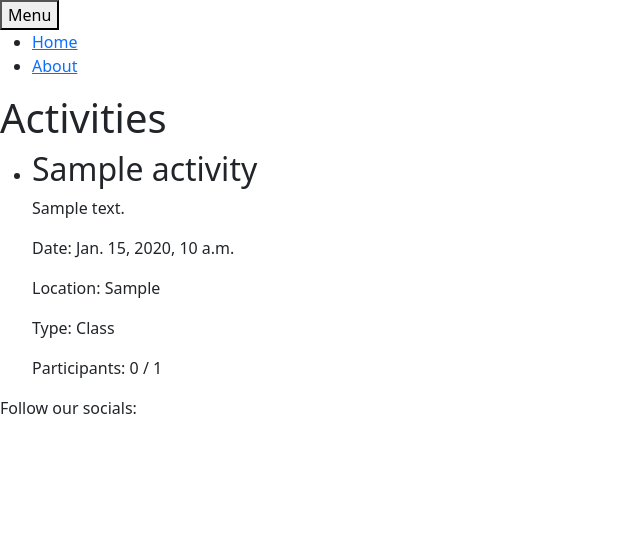
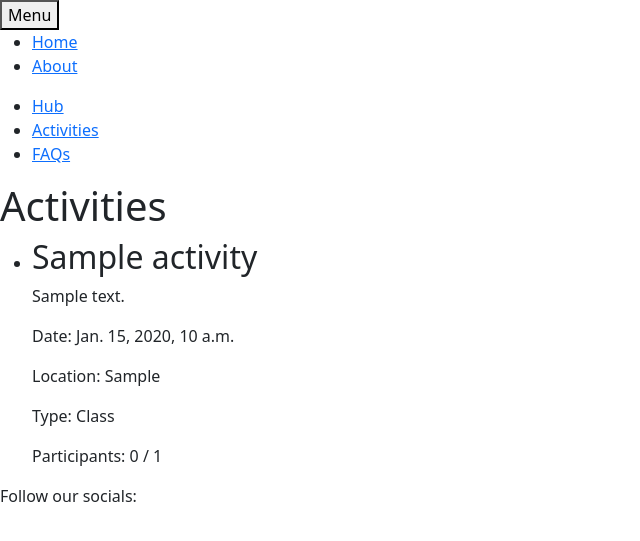
Before and after one commit to Njorogetracy/first-time-mom, a Django app: template templates/activity_list.html in a window 1280 px wide. Shown: the top 541 px of the page, without its empty margins (0-640 px from the left). Run offline with Django 4.2, Linux system fonts and the light colour scheme; the template is opened without the code that fills it: values that come from a table or form of the project are taken from there, others are empty; tables that the repository leaves empty hold one stand-in row (values such as "Sample post"); parts of the project's set-up code (start-up, migrations or seed data) failed here and were passed over.

```diff
--- a/classes/urls.py
+++ b/classes/urls.py
@@ -1,7 +1,8 @@
 from django.urls import path
-from .views import ActivityListView, IndexView
+from .views import ActivityListView, IndexView, HubView
 
 urlpatterns = [
     path('', IndexView.as_view(), name='index'),
+    path('hub/', HubView.as_view(), name='hub'),
     path('activities/', ActivityListView.as_view(), name='activity_list'),
 ]
--- a/classes/views.py
+++ b/classes/views.py
@@ -1,11 +1,15 @@
 from django.views.generic import ListView, TemplateView
-from .models import Activity
+from .models import Activity,
 
 
 class IndexView(TemplateView):
     template_name = 'index.html'
 
 
+class HubView(TemplateView):
+    template_name = 'home.html'
+
+
 class ActivityListView(ListView):
     model = Activity
     template_name = 'activity_list.html'
--- a/templates/activity_list.html
+++ b/templates/activity_list.html
@@ -1,9 +1,18 @@
 {% extends 'base.html' %}
+
+{% block additional_nav %}
+<ul>
+    <li><a href="#">Hub</a></li>
+    <li><a href="#">Activities</a></li>
+    <li><a href="#">FAQs</a></li>
+</ul>
+{% endblock %}
 
 {% block content %}
 <h1>Activities</h1>
 <ul>
     {% for activity in activities %}
+    <div class="activity">
         <li>
             <h2>{{ activity.name }}</h2>
             <p>{{ activity.description }}</p>
@@ -12,6 +21,7 @@
             <p>Type: {{ activity.type }}</p>
             <p>Participants: {{ activity.current_num_of_participants }} / {{ activity.max_participants }}</p>
         </li>
+    </div>
     {% endfor %}
 </ul>
 {% endblock %}
--- a/templates/index.html
+++ b/templates/index.html
@@ -1,6 +1,9 @@
 {% extends "base.html" %}
 
 {% block content %}
+<div>
+    <img src="" alt="">
+</div>
 <div class="landing-page">
     <h1>First Time Mom</h1>
     <p>Walking with you as you prepare for you little one</p>
```
Also changed, not shown: templates/home.html (+6 -6 lines).
